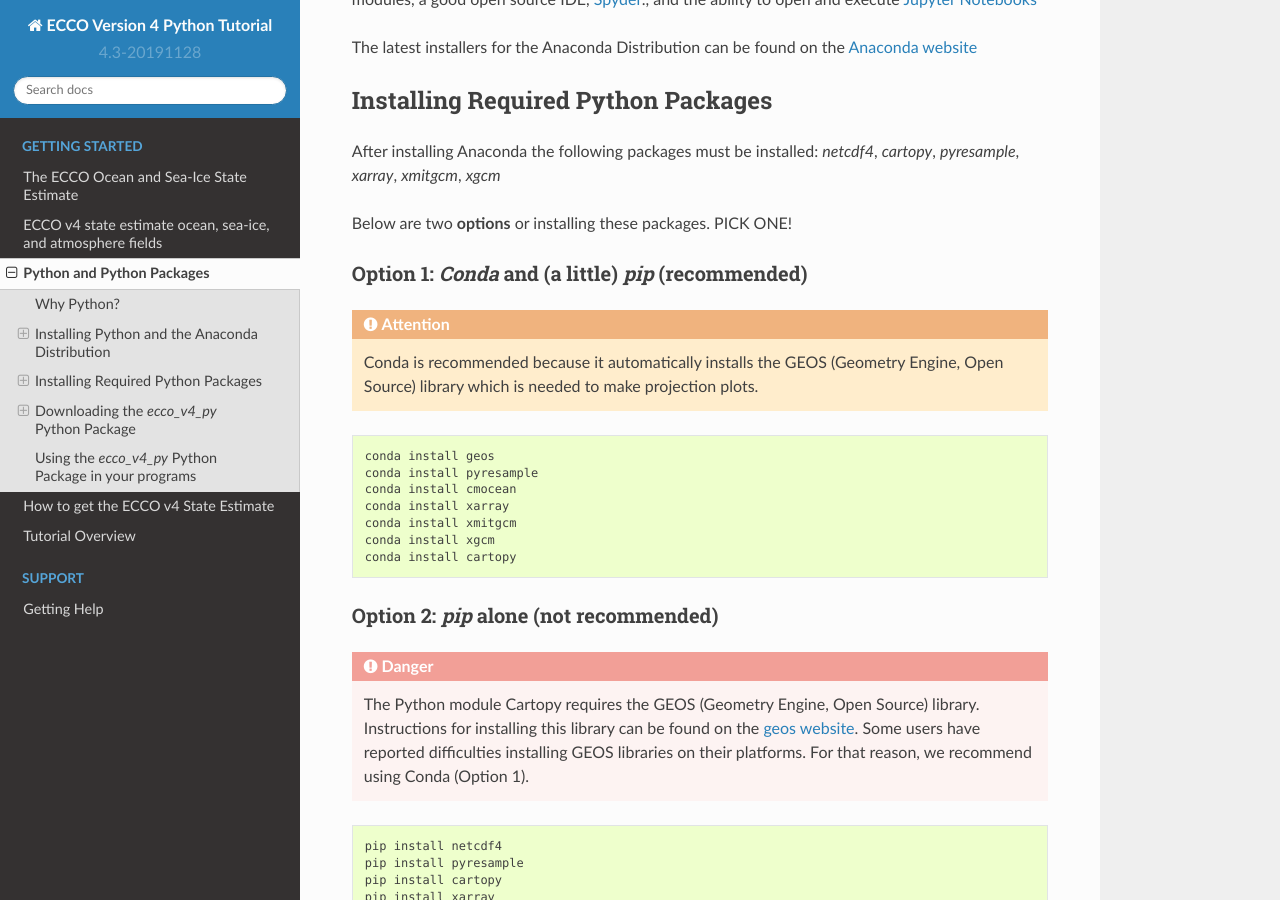
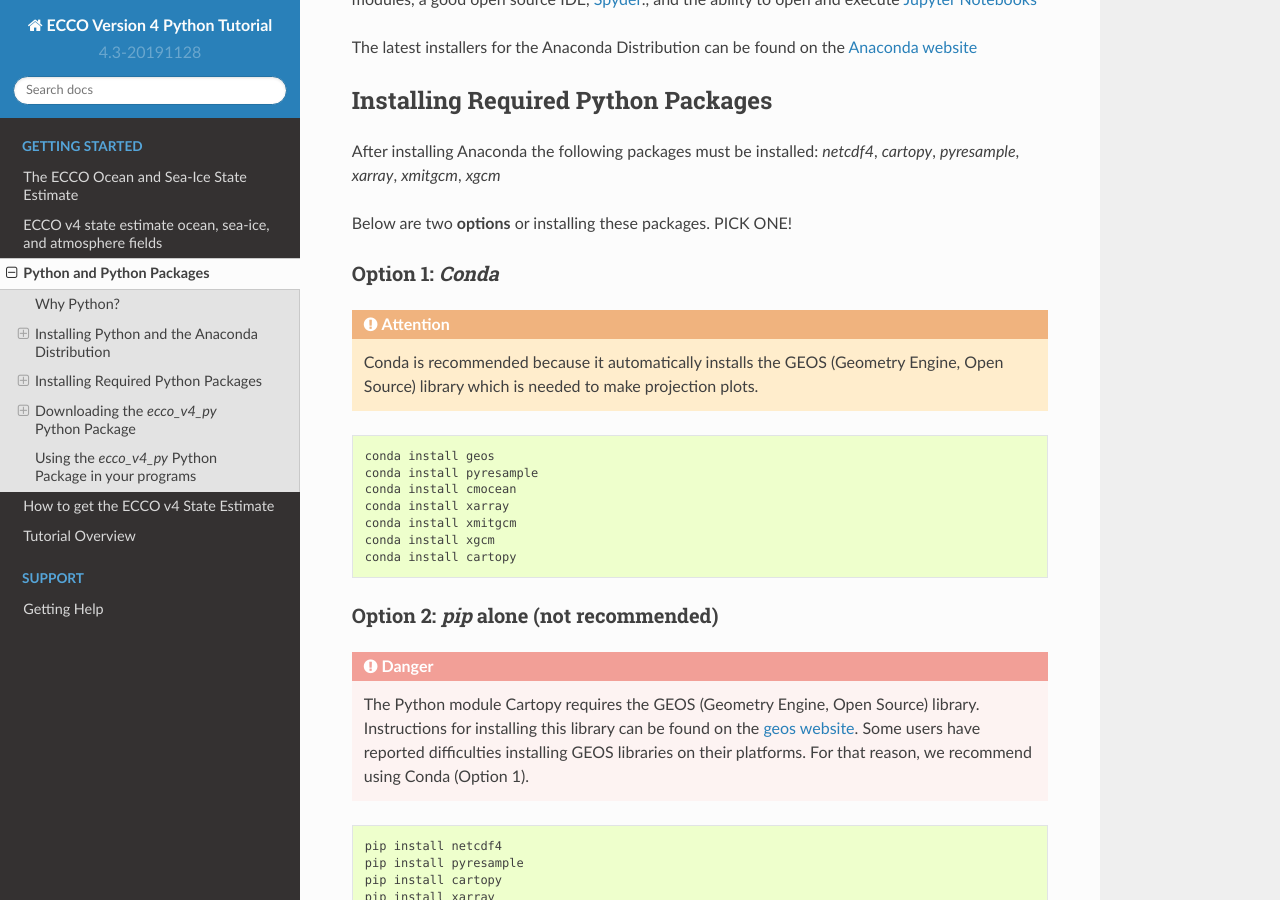
Before and after one commit to ECCO-GROUP/ECCO-v4-Python-Tutorial, a Sphinx documentation site: the page built from doc/Installing_Python_and_Python_Packages.rst, in a window 1280 px wide and 900 px high, scrolled down 1008 px. Built offline with Sphinx 7.4.7 and the Read the Docs theme 2.0.0, drawn with Linux system fonts in a browser that asks for light colours; formulas are drawn with MathJax 3; pages that are not in the unit, such as notebooks, are missing from menus.

Commit message:
package installation instructions
removed 'and a little pip' from option 1 because we no longer need any pip for option 1, all conda.

```diff
--- a/doc/Installing_Python_and_Python_Packages.rst
+++ b/doc/Installing_Python_and_Python_Packages.rst
@@ -59,7 +59,7 @@ After installing Anaconda the following packages must be installed:
 Below are two **options** or installing these packages. PICK ONE!
 
 
-Option 1: *Conda* and (a little) *pip* (recommended)
+Option 1: *Conda*
 ^^^^^^^^^^^^^^^^^^^^^^^^^^^^^^^^^^^^^^^^^^^^^^^^^^^^
 .. attention::
     Conda is recommended because it automatically installs the GEOS (Geometry Engine, Open Source) library which is needed to make projection plots.
```
